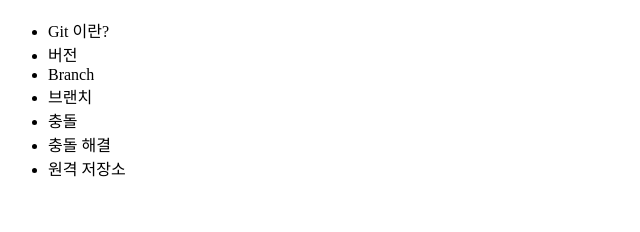
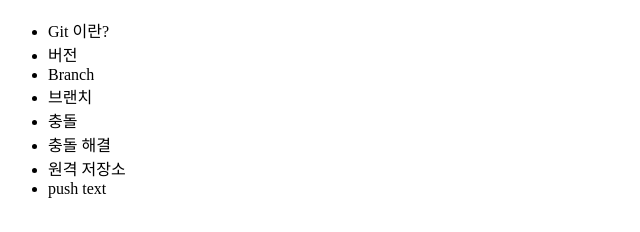
Before and after one commit to thenongboo-del/open_git_himedia, a plain HTML site: page index.html in a window 1280 px wide. Shown: the part 48-280 px from the top of the page, without its empty margins (0-640 px from the left). Drawn offline with Linux system fonts and the light colour scheme.

Commit message:
push 추가

```diff
--- a/index.html
+++ b/index.html
@@ -15,6 +15,7 @@
 			<li>충돌</li>
 			<li>충돌 해결</li>
 			<li>원격 저장소</li>
+			<li>push text</li>
 		</ul>
 	</body>
 </html>
```
